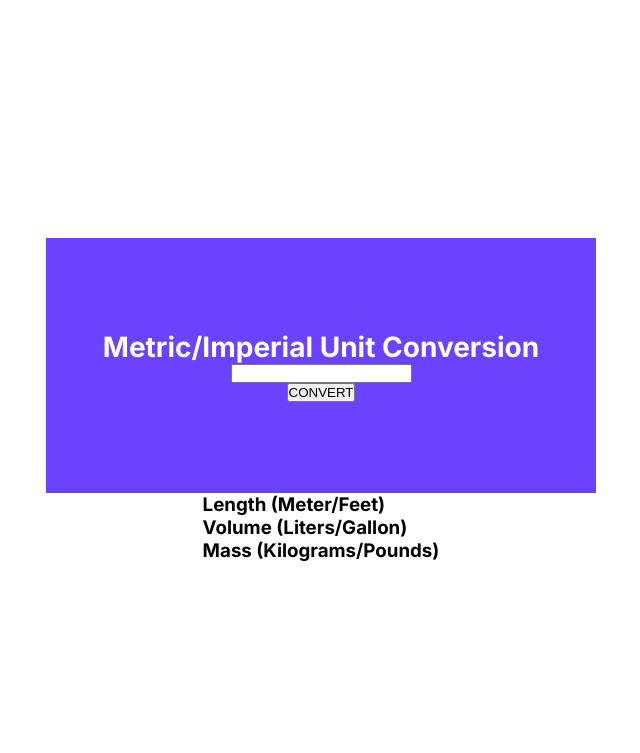
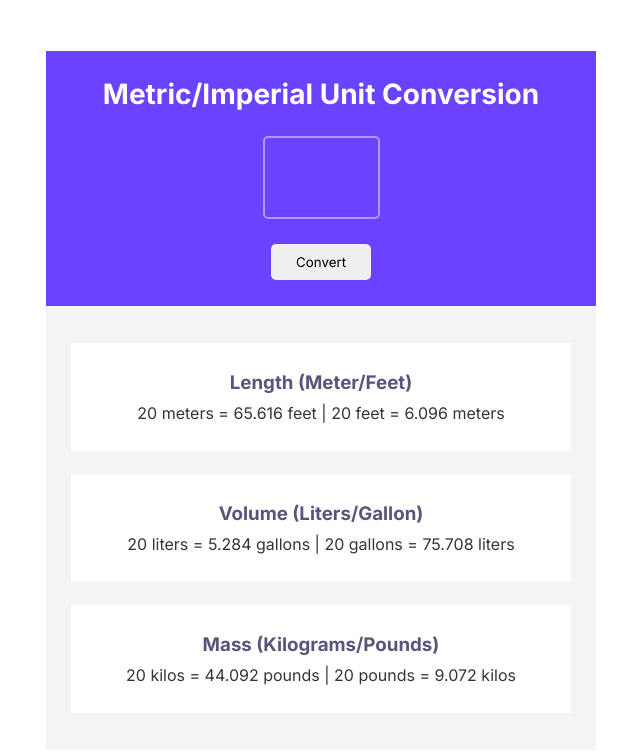
Before and after one commit to pauljomy/unit-converter, a website built with Vite: page index.html in a window 1280 px wide. Shown: the whole page, without its empty margins (319-959 px from the left). Built offline with nearby package versions, Linux system fonts and the light colour scheme.

Commit message:
CSS styling completed

```diff
--- a/index.html
+++ b/index.html
@@ -8,21 +8,27 @@
       <div class="hero">
         <h1>Metric/Imperial Unit Conversion</h1>
         <input type="text" class="user-input" />
-        <button>CONVERT</button>
+        <button>Convert</button>
       </div>
       <section>
-        <div class="inner-grid">
-          <div class="length">
+        <div class="section-container">
+          <div class="inner-grid">
             <h3>Length (Meter/Feet)</h3>
-            <p class="length-conversion"></p>
+            <p class="length">
+              20 meters = 65.616 feet | 20 feet = 6.096 meters
+            </p>
           </div>
-          <div class="volume">
+          <div class="inner-grid">
             <h3>Volume (Liters/Gallon)</h3>
-            <p class="volumne-conversion"></p>
+            <p class="volume">
+              20 liters = 5.284 gallons | 20 gallons = 75.708 liters
+            </p>
           </div>
-          <div class="mass">
+          <div class="inner-grid">
             <h3>Mass (Kilograms/Pounds)</h3>
-            <p class="mass-conversion"></p>
+            <p class="mass">
+              20 kilos = 44.092 pounds | 20 pounds = 9.072 kilos
+            </p>
           </div>
         </div>
       </section>
--- a/styles.css
+++ b/styles.css
@@ -4,6 +4,11 @@
   margin: 0;
   padding: 0;
   box-sizing: border-box;
+}
+
+input,
+button {
+  font-family: inherit;
 }
 
 body {
@@ -36,4 +41,59 @@ body {
 
 .container h1 {
   font-size: 28px;
+  margin-bottom: 25px;
 }
+
+.container .user-input {
+  text-align: center;
+  font-weight: bolder;
+  color: white;
+  width: 117px;
+  height: 83px;
+  font-size: 58px;
+  background-color: #6943ff;
+  border: 2px solid #b295ff;
+  border-radius: 5px;
+  outline: none;
+  margin-bottom: 25px;
+}
+
+.container button {
+  padding: 10px 25px;
+  border-radius: 5px;
+  border: none;
+}
+
+.section-container {
+  text-align: center;
+  height: 444px;
+  width: 550px;
+  display: flex;
+  flex-direction: column;
+  gap: 23px;
+  justify-content: center;
+  background-color: #f4f4f4;
+  align-items: center;
+}
+
+.inner-grid {
+  width: 500px;
+  height: 108px;
+  background-color: #fff;
+  display: flex;
+  flex-direction: column;
+  align-items: center;
+  justify-content: center;
+}
+
+h3 {
+  color: #5a537b;
+  margin-bottom: 9px;
+}
+
+.length,
+.volume,
+.mass {
+  color: #353535;
+  font-weight: 400;
+}
```
